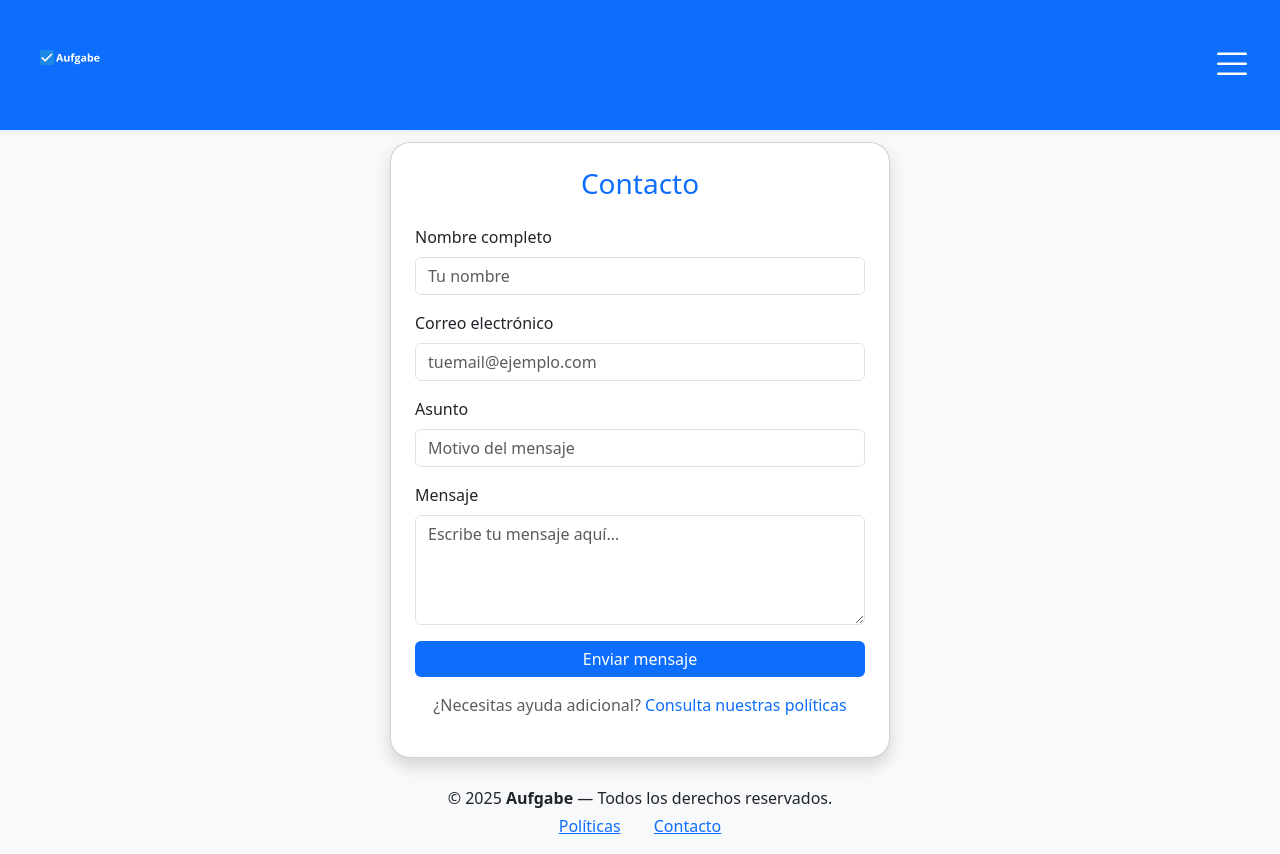
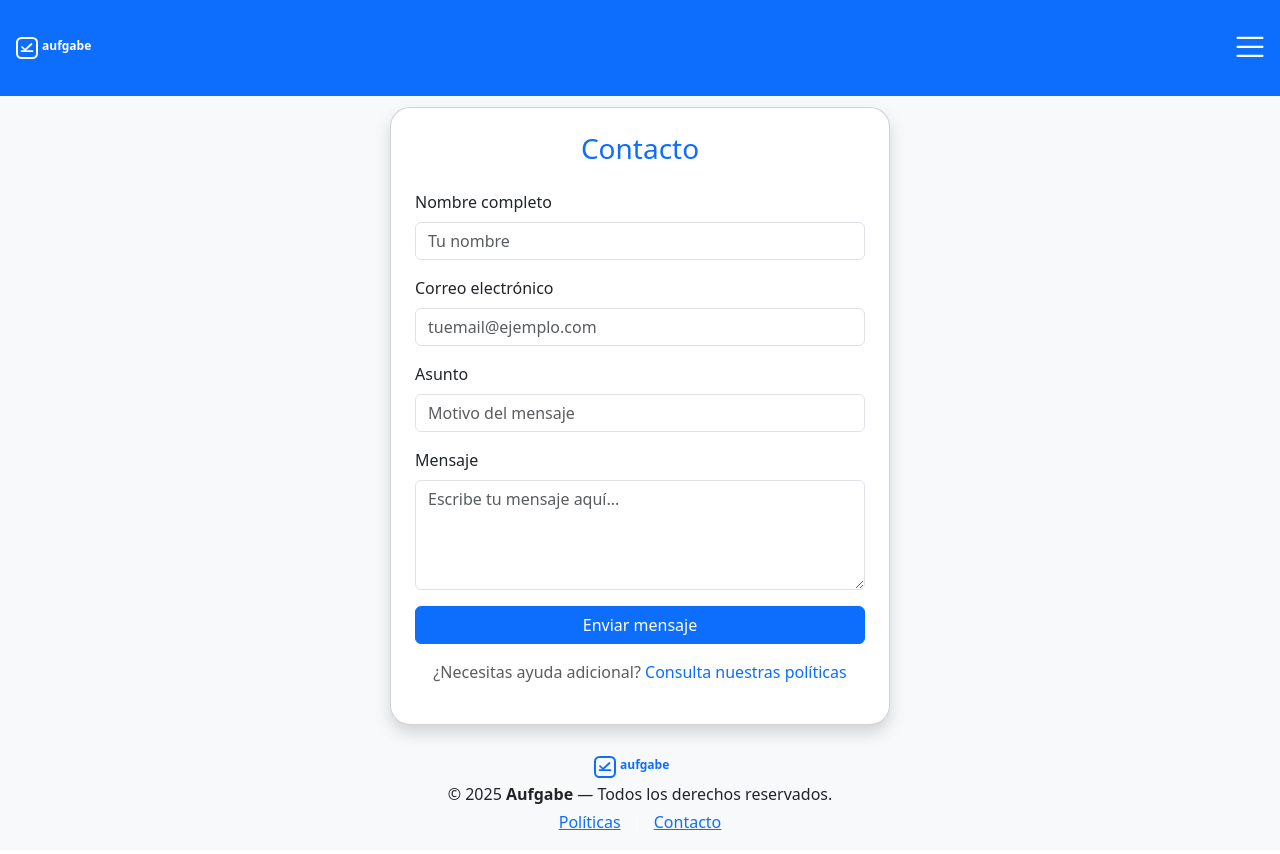
Before and after one commit to AliciaMontinho/Aufgabe, a PHP site: page /views/contacto.php in a window 1280 px wide. After the commit the page ends 830 px from the top, so only its background shows below. Run offline with PHP 8.4, Linux system fonts and the light colour scheme.

Commit message:
Arreglos estéticos en header y footer

```diff
--- /dev/null
+++ b/assets/css/header_login.css
@@ -0,0 +1,42 @@
+.logo_login {
+    height: 80px;
+}
+
+.navbar-login .menu-icon {
+    width: 40px;
+    height: 40px;
+    color: white;
+    cursor: pointer;
+}
+
+.navbar-brand img {
+    filter: brightness(0) invert(1);
+    height: 100px;
+}
+
+/*Menú desplegable de header_login.php*/
+.navbar-login .dropdown-menu {
+    background-color: #f1f1f1 !important;
+    /* gris claro */
+    border-radius: 20px !important;
+    border: none;
+    padding: 10px 0;
+    font-size: 18px;
+    font-family: "Roboto", sans-serif;
+    box-shadow: 0 4px 10px rgba(0, 0, 0, 0.15);
+}
+
+.navbar-login .dropdown-item {
+    padding: 10px 20px;
+    color: #333;
+}
+
+.navbar-login .dropdown-item:hover {
+    background-color: #e6e6e6;
+    color: #0d6efd;
+    border-radius: 20px;
+}
+
+.card {
+    border-radius: 20px;
+}
--- a/assets/css/style.css
+++ b/assets/css/style.css
@@ -23,78 +23,3 @@ h3 {
 .btn-primary:hover {
   background-color: #0b5ed7;
 }
-
-/* aquí mis estilos */
-
-/* header-login.php */
-.navbar-login {
-  background-color: #0d6efd !important;
-  box-shadow: 0 2px 6px rgba(0, 0, 0, 0.1);
-  height: 130px;
-  padding-top: 10px;
-  padding-bottom: 10px;
-}
-.logo_login{
-  height: 120;
-}
-.navbar-login .menu-icon {
-  width: 40px;
-  height: 40px;
-  color: white;
-  cursor: pointer;
-}
-.navbar-brand img {
-  width: auto;
-  height: 100px;
-}
-
-/*Menú desplegable de header_login.php*/
-.navbar-login .dropdown-menu {
-  background-color: #f1f1f1 !important; /* gris claro */
-  border-radius: 20px !important;
-  border: none;
-  padding: 10px 0;
-  font-size: 18px;
-  font-family: "Roboto", sans-serif;
-  box-shadow: 0 4px 10px rgba(0, 0, 0, 0.15);
-}
-
-.navbar-login .dropdown-item {
-  padding: 10px 20px;
-  color: #333;
-}
-
-.navbar-login .dropdown-item:hover {
-  background-color: #e6e6e6;
-  color: #0d6efd;
-  border-radius: 20px;
-}
-
-.card {
-  border-radius: 20px;
-}
-
-/*header.php */
-.navbar {
-    background-color: #0d6efd !important;
-}
-
-.logo_general{
-  height: 120px;
-}
-.dropdown-menu {
-    border-radius: 12px;
-    padding: 10px;
-}
-
-.dropdown-header {
-    font-size: 16px;
-}
-
-.dropdown-item {
-    border-radius: 8px;
-}
-
-.dropdown-item:hover {
-    background-color: #eef4ff;
-}
--- a/includes/footer.php
+++ b/includes/footer.php
@@ -1,4 +1,8 @@
+  <link rel="stylesheet" href="../assets/css/footer.css">
   <footer class="footer mt-auto py-3">
+    <div class="logotipo">
+      <img src="../assets/img/logo.svg" alt="Aufgabe">
+    </div>
     <div class="container text-center">
       <p class="mb-1">&copy; <?php echo date('Y'); ?> <strong>Aufgabe</strong> — Todos los derechos reservados.</p>
       <div class="footer-links">
@@ -9,6 +13,7 @@
     </div>
   </footer>
 
+
   <!-- Scripts Bootstrap -->
   <script src="https://cdn.jsdelivr.net/npm/bootstrap@5.3.3/dist/js/bootstrap.bundle.min.js"></script>
 
@@ -16,4 +21,5 @@
   <script src="../assets/js/editar_incidencia.js"></script>
 
   </body>
+
   </html>
--- a/includes/header.php
+++ b/includes/header.php
@@ -9,7 +9,7 @@
     <link rel="stylesheet" href="https://cdn.jsdelivr.net/npm/bootstrap-icons@1.11.1/font/bootstrap-icons.css">
 
 
-    <link rel="stylesheet" href="../assets/css/style.css">
+    <link rel="stylesheet" href="../assets/css/header.css">
 </head>
 
 <body class="bg-light">
@@ -19,7 +19,7 @@
 
 
             <a class="navbar-brand logo_general d-flex align-items-center" href="../views/dashboard.php">
-                <img src="../assets/img/logo_blanco.svg" alt="Logo" class="me-2">
+                <img src="../assets/img/logo.svg" alt="Logo" class="me-2">
             </a>
 
             <button class="navbar-toggler" type="button" data-bs-toggle="collapse" data-bs-target="#navMenu">
--- a/includes/header_login.php
+++ b/includes/header_login.php
@@ -9,16 +9,16 @@
     <link href="https://cdn.jsdelivr.net/npm/bootstrap@5.3.3/dist/css/bootstrap.min.css" rel="stylesheet">
     <link href="https://fonts.googleapis.com/css2?family=Roboto:wght@400;700&display=swap" rel="stylesheet">
 
-    <link rel="stylesheet" href="../assets/css/style.css">
+    <link rel="stylesheet" href="../assets/css/header_login.css">
 </head>
 
 <body class="bg-light">
 
-<nav class="navbar navbar-login shadow-sm px-3">
+<nav class="navbar navbar-expand-lg navbar-dark bg-primary shadow-sm3">
     <div class="container-fluid d-flex justify-content-between align-items-center">
 
         <a class="navbar-brand logo_login d-flex align-items-center" href="../views/login.php">
-            <img src="../assets/img/logo_blanco.svg" alt="Logo Aufgabe"
+            <img src="../assets/img/logo.svg" alt="Logo Aufgabe"
                  class="img-fluid">
         </a>
 
```
Also changed, not shown: assets/css/header.css (added, +25 -0 lines), controller/UsuarioController.php (+10 -8 lines). Lines whose indentation alone changed are shown as unchanged.
